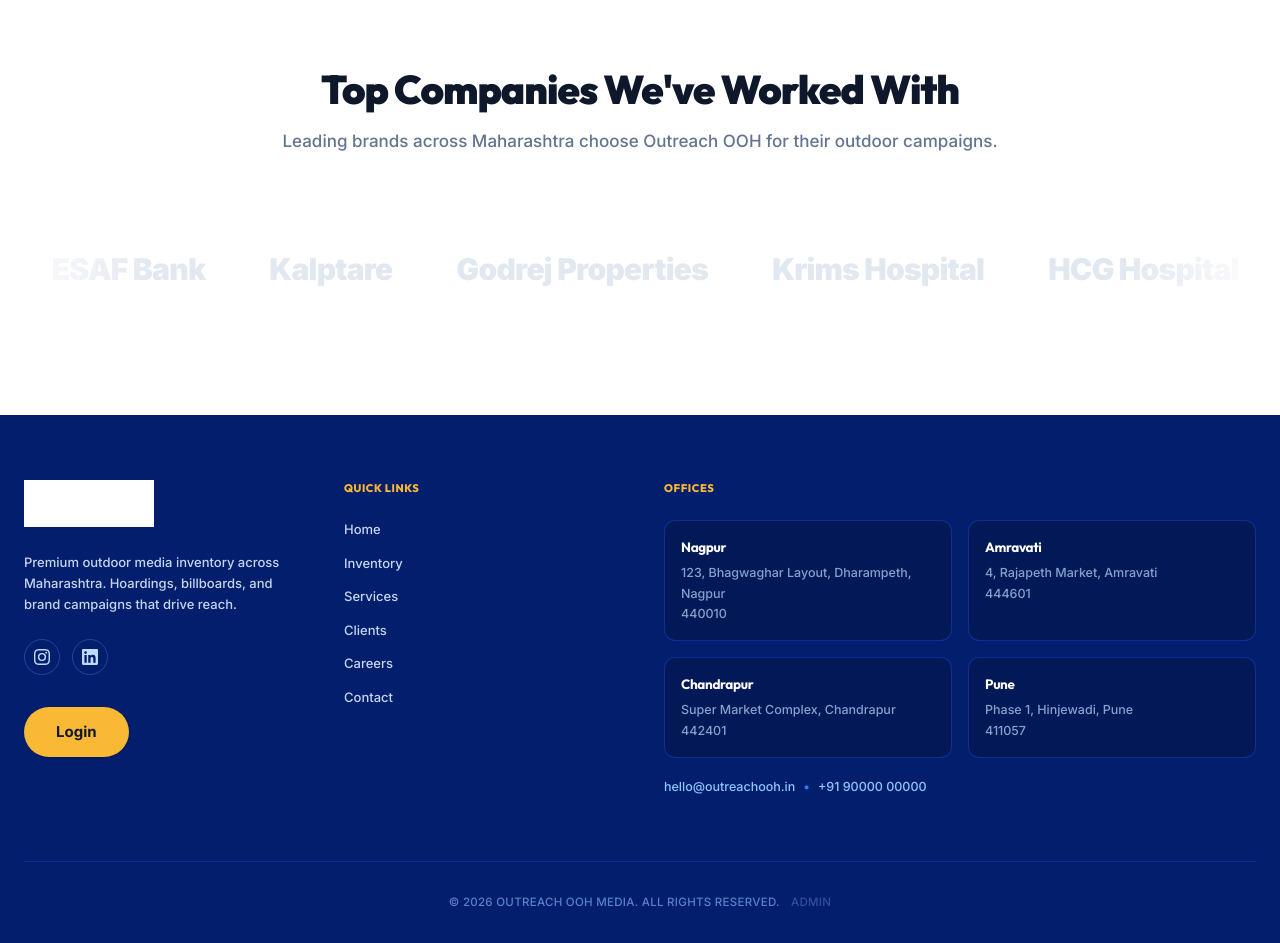
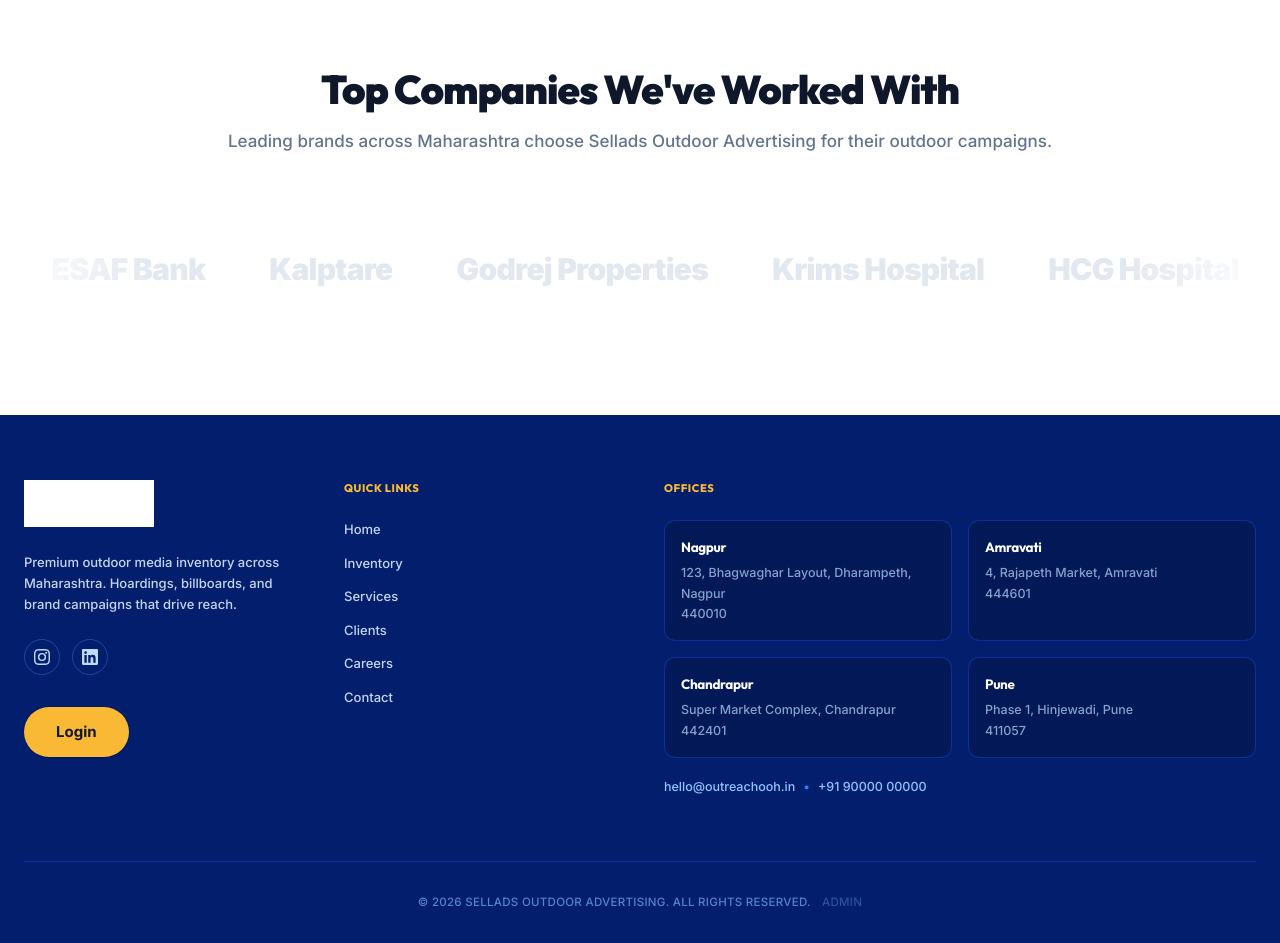
Before and after one commit to 9125aditya/Hording-dashboard, a Next.js app: page / in a window 1280 px wide. Shown: the part 1520-2463 px from the top of the page. Built offline with nearby package versions, Linux system fonts and the light colour scheme; no server answers.

Commit message:
chore: replace outreach ooh with sellads outdoor advertising

```diff
--- a/src/app/(public)/layout.tsx
+++ b/src/app/(public)/layout.tsx
@@ -139,7 +139,7 @@ export default async function PublicLayout({ children }: { children: ReactNode }
 
           <div className="pt-8 border-t border-blue-800/60 text-center">
             <p className="text-[11.5px] font-medium text-blue-300/60 uppercase tracking-wide">
-              © {new Date().getFullYear()} Outreach OOH Media. All rights reserved. <Link href="/admin/login" className="hover:text-white ml-2 opacity-50 hover:opacity-100 transition-opacity">Admin</Link>
+              © {new Date().getFullYear()} Sellads Outdoor Advertising. All rights reserved. <Link href="/admin/login" className="hover:text-white ml-2 opacity-50 hover:opacity-100 transition-opacity">Admin</Link>
             </p>
           </div>
         </div>
--- a/src/app/(public)/page.tsx
+++ b/src/app/(public)/page.tsx
@@ -142,7 +142,7 @@ export default function PublicHomePage() {
         <div className="container mx-auto px-6 max-w-7xl text-center mb-16">
           <AnimateOnScroll animation="fade-up">
             <h2 className="text-3xl md:text-[2.5rem] font-black text-slate-900 tracking-tight mb-4">Top Companies We&apos;ve Worked With</h2>
-            <p className="text-[17px] text-slate-500 font-medium">Leading brands across Maharashtra choose Outreach OOH for their outdoor campaigns.</p>
+            <p className="text-[17px] text-slate-500 font-medium">Leading brands across Maharashtra choose Sellads Outdoor Advertising for their outdoor campaigns.</p>
           </AnimateOnScroll>
         </div>
 
```
